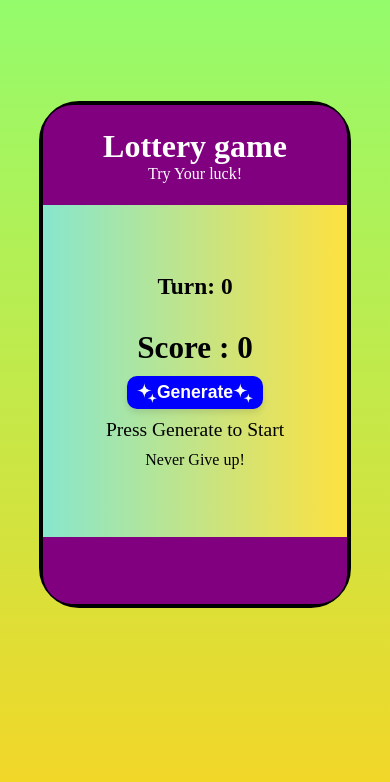
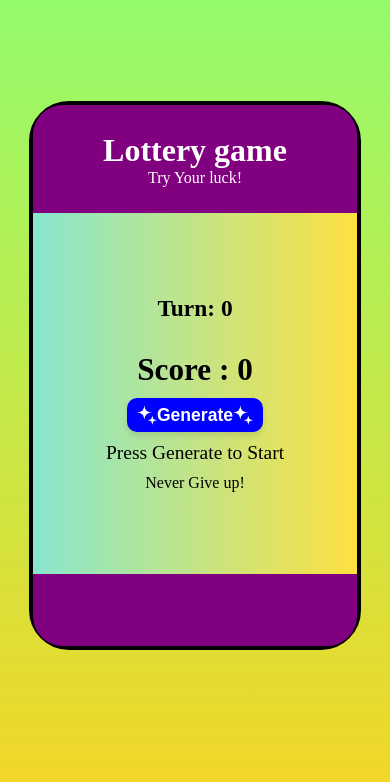
Before and after one commit to anubhavjha08/lottery-game, a React (Vite) app: page / in a window 390 px wide. Shown: the top 782 px of the page. Built offline with nearby package versions, Linux system fonts and the light colour scheme.

Commit message:
Increased the height and width of the container card for mobile phones.

```diff
--- a/index.html
+++ b/index.html
@@ -3,7 +3,6 @@
 
 <head>
   <meta charset="UTF-8" />
-  <link rel="icon" type="image/svg+xml" href="/vite.svg" />
   <meta name="viewport" content="width=device-width, initial-scale=1.0" />
   <title>Vite + React</title>
 
--- a/src/css_files/LotteryPage.css
+++ b/src/css_files/LotteryPage.css
@@ -17,8 +17,8 @@
         background-color: #fff;
         border: 4px solid black;
         border-radius: 40px;
-        width: 80vw;
-        height: 60vh;
+        width: 85vw;
+        height: 65vh;
         display: flex;
         justify-content: center;
         margin-top: 12vh;
```
